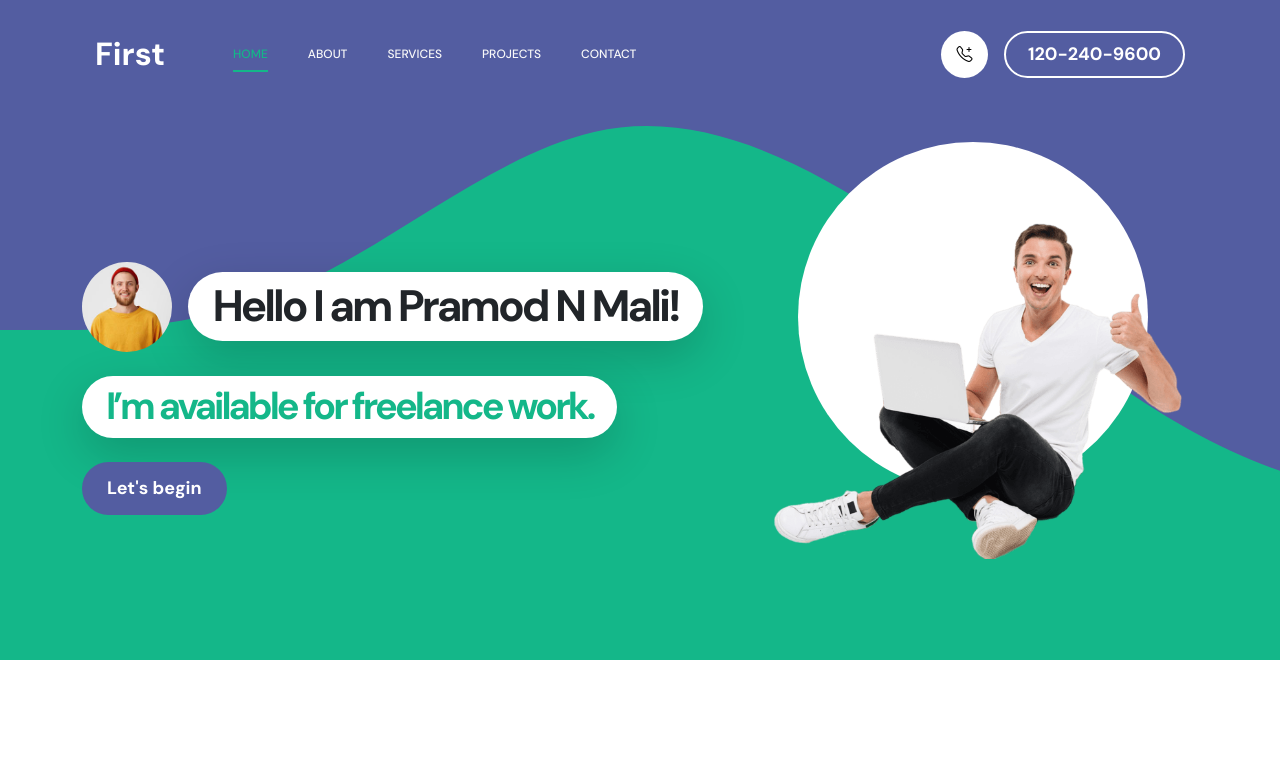
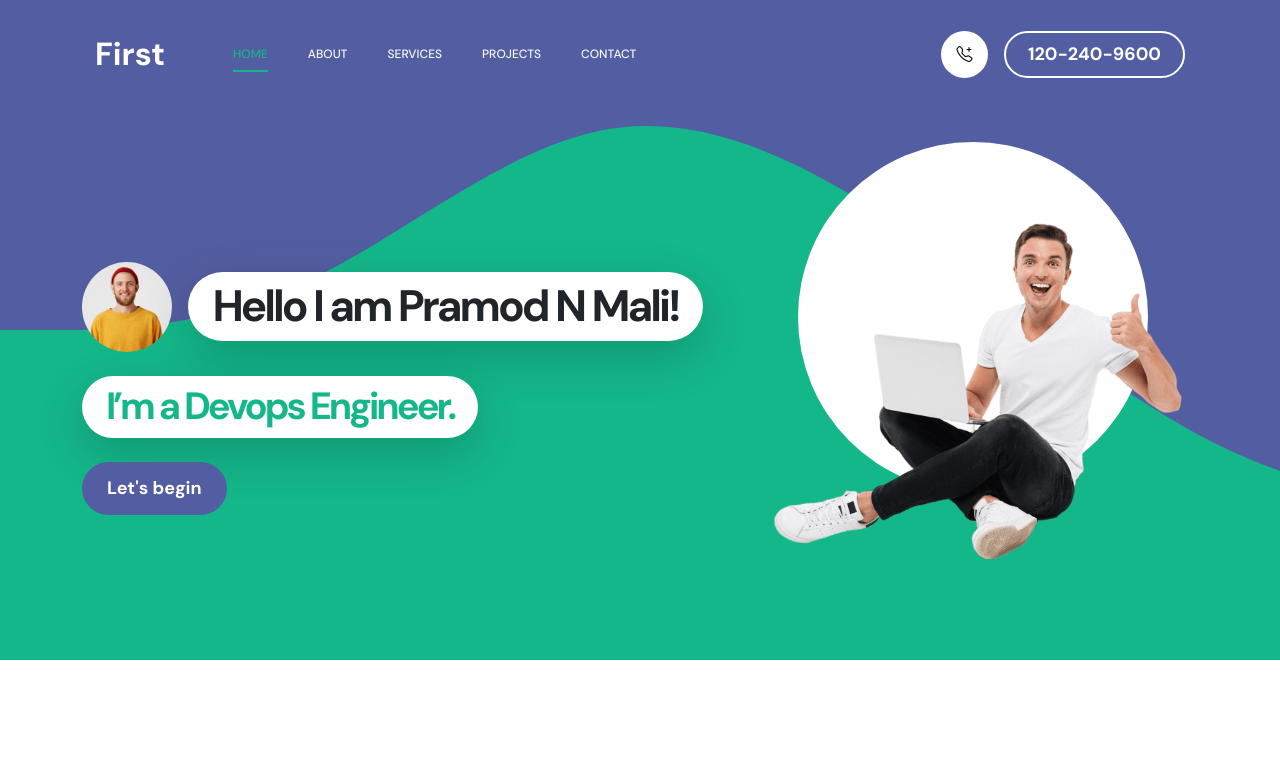
Before and after one commit to Pramod581/portfolio-app-deployment-CICD, a plain HTML site: page index.html in a window 1280 px wide. Shown: the top 777 px of the page. Drawn offline with Linux system fonts and the light colour scheme.

Commit message:
added a sentance

```diff
--- a/index.html
+++ b/index.html
@@ -105,7 +105,7 @@ https://templatemo.com/tm-578-first-portfolio
                                     <h1 class="hero-title ms-3 mb-0">Hello I am Pramod N Mali!</h1>
                                 </div>
 
-                                <h2 class="mb-4">I’m available for freelance work.</h2>
+                                <h2 class="mb-4">I’m a Devops Engineer.</h2>
                                 <p class="mb-4"><a class="custom-btn btn custom-link" href="#section_2">Let's begin</a></p>
                             </div>
                         </div>
```
